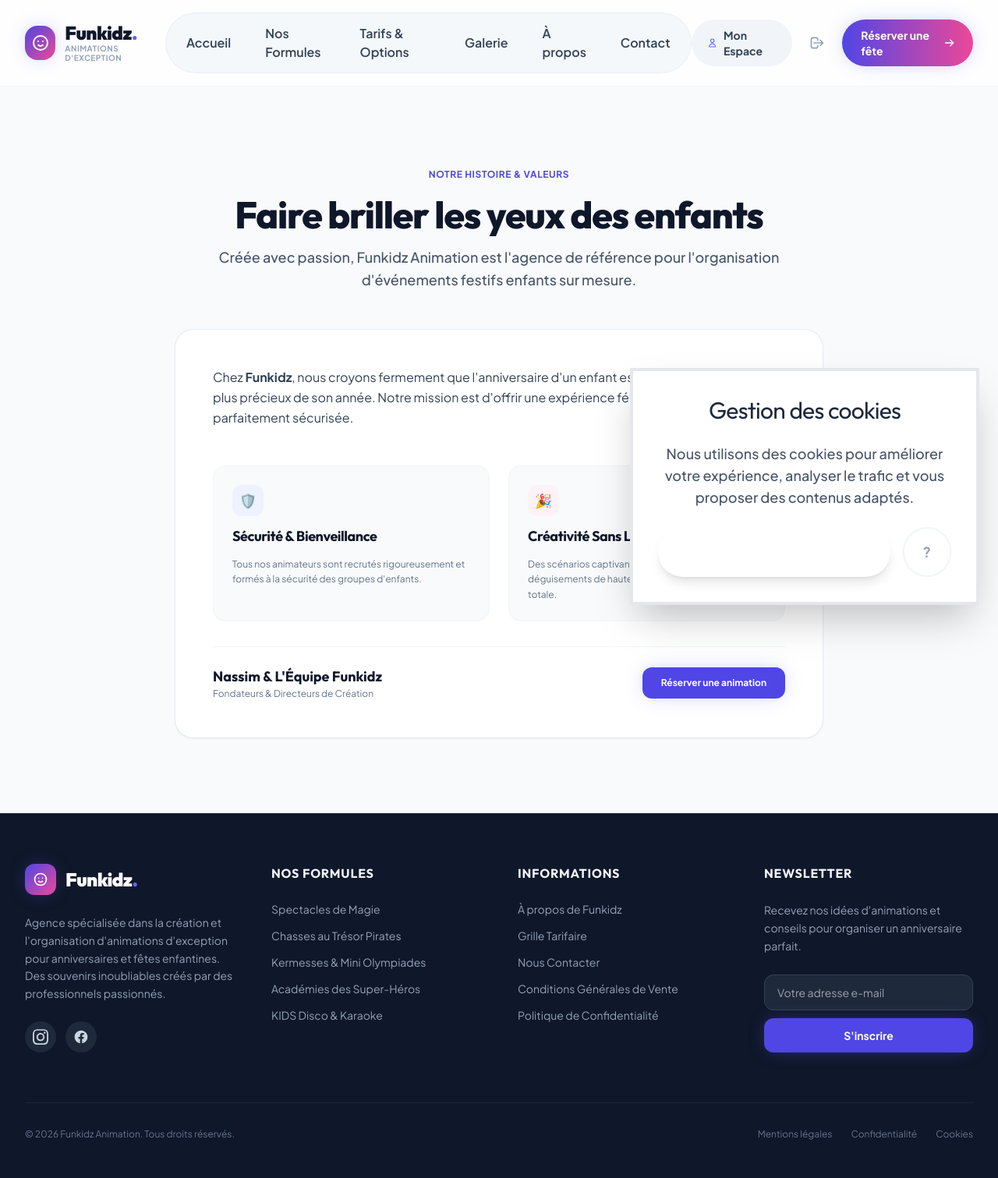
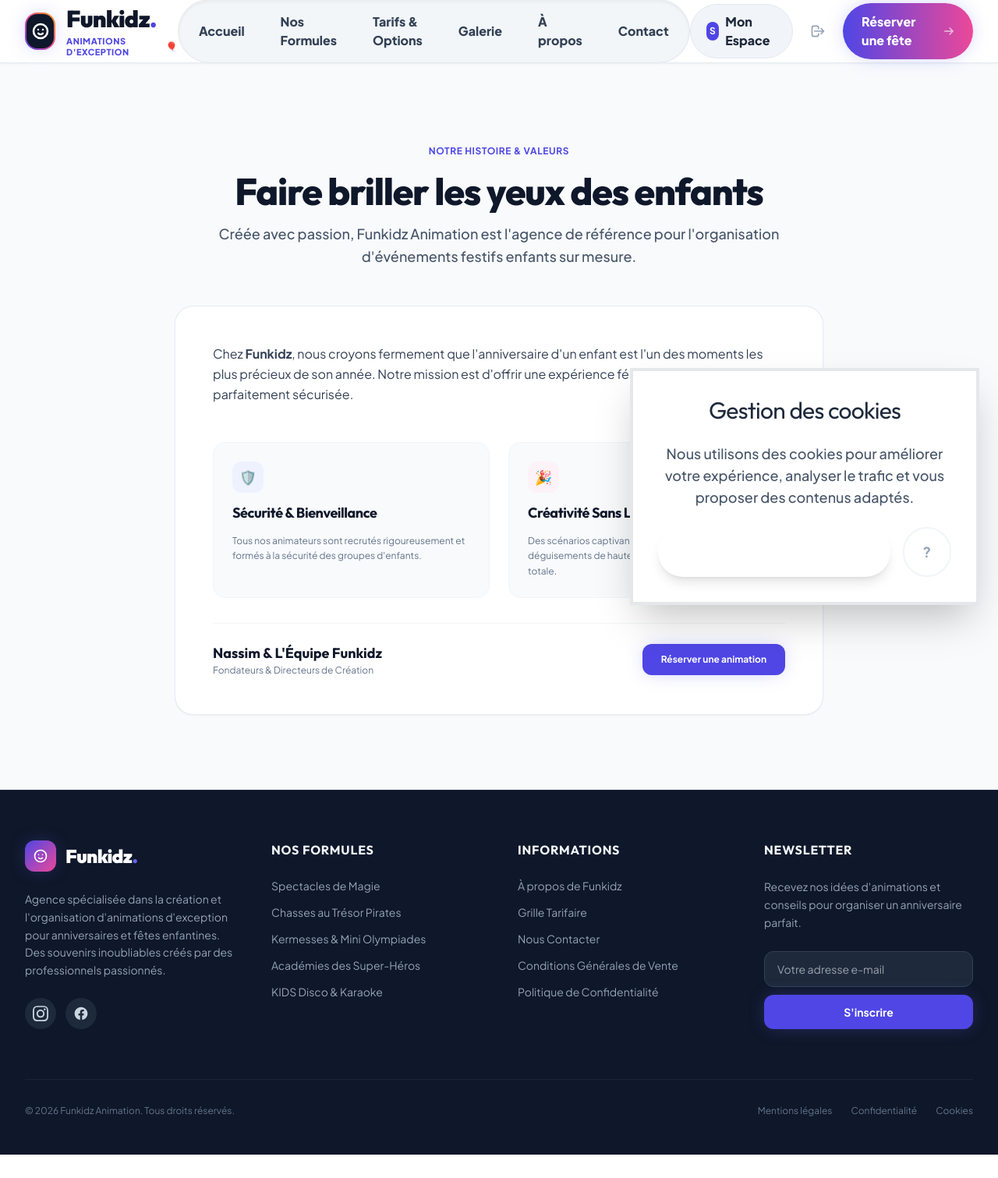
Before and after one commit to nassim2389/Funkidz-animation-, a Django app: page /about/ in a window 1280 px wide. Shown: the whole page at 78% size. After the commit the page ends 1481 px from the top, so only its background shows below. Run offline with Django 5.2, Linux system fonts and the light colour scheme; the visitor is signed in with stand-in values (Sample User, id 1); parts of the project's set-up code (start-up, migrations or seed data) failed here and were passed over; some libraries are stand-ins or nearby versions.

Commit message:
style: overhaul main navbar design with glassmorphism floating bar, vibrant buttons, and enhanced typography

```diff
--- a/templates/includes/navbar.html
+++ b/templates/includes/navbar.html
@@ -1,77 +1,105 @@
-<nav class="sticky top-0 z-50 transition-all duration-300"
-     :class="atTop ? 'bg-white/80 backdrop-blur-md border-b border-slate-100 py-4' : 'glass-panel shadow-glass py-3 border-b border-slate-200/80'"
+<nav class="sticky top-0 z-50 transition-all duration-300 bg-white/90 backdrop-blur-xl border-b border-slate-200/80 shadow-sm"
      x-data="{ isOpen: false }">
     <div class="max-w-7xl mx-auto px-4 sm:px-6 lg:px-8">
-        <div class="flex justify-between items-center">
+        <div class="flex justify-between items-center h-20">
 
-            <!-- Logo -->
-            <a href="{% url 'home' %}" class="flex items-center gap-3 group">
-                <div class="w-11 h-11 rounded-2xl gradient-bg flex items-center justify-center text-white shadow-glow group-hover:rotate-6 transition-transform duration-300">
-                    <svg class="w-6 h-6" fill="none" stroke="currentColor" viewBox="0 0 24 24"><path stroke-linecap="round" stroke-linejoin="round" stroke-width="2" d="M14.828 14.828a4 4 0 01-5.656 0M9 10h.01M15 10h.01M21 12a9 9 0 11-18 0 9 9 0 0118 0z"/></svg>
+            <!-- Brand Logo -->
+            <a href="{% url 'home' %}" class="flex items-center gap-3.5 group">
+                <div class="w-12 h-12 rounded-2xl bg-gradient-to-tr from-brand-600 via-accent-pink to-accent-amber p-0.5 shadow-glow group-hover:scale-105 group-hover:rotate-3 transition duration-300">
+                    <div class="w-full h-full bg-slate-900 rounded-[14px] flex items-center justify-center text-white">
+                        <svg class="w-6 h-6 text-brand-400 group-hover:text-accent-pink transition" fill="none" stroke="currentColor" viewBox="0 0 24 24"><path stroke-linecap="round" stroke-linejoin="round" stroke-width="2.5" d="M14.828 14.828a4 4 0 01-5.656 0M9 10h.01M15 10h.01M21 12a9 9 0 11-18 0 9 9 0 0118 0z"/></svg>
+                    </div>
                 </div>
                 <div class="flex flex-col">
-                    <span class="text-2xl font-black font-heading tracking-tight text-slate-900 leading-none">
-                        Funkidz<span class="text-brand-500">.</span>
+                    <span class="text-2xl sm:text-3xl font-black font-heading tracking-tight text-slate-900 leading-none">
+                        Funkidz<span class="text-brand-600">.</span>
                     </span>
-                    <span class="text-[10px] font-bold text-slate-400 tracking-wider uppercase leading-tight mt-0.5">Animations d'exception</span>
+                    <span class="text-[11px] font-extrabold text-brand-600 tracking-wider uppercase leading-tight mt-1 flex items-center gap-1">
+                        <span>Animations d'exception</span>
+                        <span class="text-xs">🎈</span>
+                    </span>
                 </div>
             </a>
 
-            <!-- Desktop Navigation -->
-            <div class="hidden md:flex items-center gap-1 bg-slate-100/70 p-1.5 rounded-full border border-slate-200/50">
-                <a href="{% url 'home' %}" class="px-5 py-2 text-base font-semibold rounded-full transition-all duration-200 text-slate-700 hover:text-brand-600 hover:bg-white">Accueil</a>
-                <a href="{% url 'services-web' %}" class="px-5 py-2 text-base font-semibold rounded-full transition-all duration-200 text-slate-700 hover:text-brand-600 hover:bg-white">Nos Formules</a>
-                <a href="{% url 'pricing' %}" class="px-5 py-2 text-base font-semibold rounded-full transition-all duration-200 text-slate-700 hover:text-brand-600 hover:bg-white">Tarifs & Options</a>
-                <a href="{% url 'gallery' %}" class="px-5 py-2 text-base font-semibold rounded-full transition-all duration-200 text-slate-700 hover:text-brand-600 hover:bg-white">Galerie</a>
-                <a href="{% url 'about' %}" class="px-5 py-2 text-base font-semibold rounded-full transition-all duration-200 text-slate-700 hover:text-brand-600 hover:bg-white">À propos</a>
-                <a href="{% url 'contact' %}" class="px-5 py-2 text-base font-semibold rounded-full transition-all duration-200 text-slate-700 hover:text-brand-600 hover:bg-white">Contact</a>
+            <!-- Central Pill Navigation Links -->
+            <div class="hidden lg:flex items-center gap-1.5 bg-slate-100/90 p-1.5 rounded-full border border-slate-200/80 shadow-inner">
+                <a href="{% url 'home' %}"
+                   class="px-5 py-2.5 text-base font-extrabold rounded-full transition-all duration-200 text-slate-700 hover:text-brand-600 hover:bg-white hover:shadow-sm">
+                    Accueil
+                </a>
+                <a href="{% url 'services-web' %}"
+                   class="px-5 py-2.5 text-base font-extrabold rounded-full transition-all duration-200 text-slate-700 hover:text-brand-600 hover:bg-white hover:shadow-sm">
+                    Nos Formules
+                </a>
+                <a href="{% url 'pricing' %}"
+                   class="px-5 py-2.5 text-base font-extrabold rounded-full transition-all duration-200 text-slate-700 hover:text-brand-600 hover:bg-white hover:shadow-sm">
+                    Tarifs & Options
+                </a>
+                <a href="{% url 'gallery' %}"
+                   class="px-5 py-2.5 text-base font-extrabold rounded-full transition-all duration-200 text-slate-700 hover:text-brand-600 hover:bg-white hover:shadow-sm">
+                    Galerie
+                </a>
+                <a href="{% url 'about' %}"
+                   class="px-5 py-2.5 text-base font-extrabold rounded-full transition-all duration-200 text-slate-700 hover:text-brand-600 hover:bg-white hover:shadow-sm">
+                    À propos
+                </a>
+                <a href="{% url 'contact' %}"
+                   class="px-5 py-2.5 text-base font-extrabold rounded-full transition-all duration-200 text-slate-700 hover:text-brand-600 hover:bg-white hover:shadow-sm">
+                    Contact
+                </a>
             </div>
 
-            <!-- Auth & Reservation Actions -->
-            <div class="hidden lg:flex items-center gap-3">
+            <!-- Action Buttons: Connexion & Réserver une fête -->
+            <div class="hidden xl:flex items-center gap-3">
                 {% if user.is_authenticated %}
-                    <a href="{% url 'dashboard' %}" class="px-5 py-2.5 text-sm font-bold text-slate-700 hover:text-brand-600 bg-slate-100 hover:bg-slate-200/80 rounded-full transition-all duration-200 flex items-center gap-2">
-                        <svg class="w-4 h-4 text-brand-500" fill="none" stroke="currentColor" viewBox="0 0 24 24"><path stroke-linecap="round" stroke-linejoin="round" stroke-width="2" d="M16 7a4 4 0 11-8 0 4 4 0 018 0zM12 14a7 7 0 00-7 7h14a7 7 0 00-7-7z"/></svg>
-                        Mon Espace
+                    <a href="{% url 'dashboard' %}" class="px-5 py-2.5 text-base font-extrabold text-slate-800 hover:text-brand-600 bg-slate-100 hover:bg-slate-200/80 rounded-full transition duration-200 flex items-center gap-2 border border-slate-200">
+                        <div class="w-6 h-6 rounded-full bg-brand-600 text-white flex items-center justify-center text-xs font-bold">
+                            {{ user.first_name|default:user.email|slice:":1"|upper }}
+                        </div>
+                        <span>Mon Espace</span>
                     </a>
                     <form action="{% url 'logout' %}" method="post" class="inline">
                         {% csrf_token %}
-                        <button type="submit" class="p-2.5 text-slate-400 hover:text-rose-500 rounded-full hover:bg-rose-50 transition duration-200" title="Déconnexion">
+                        <button type="submit" class="p-2.5 text-slate-400 hover:text-rose-600 rounded-full hover:bg-rose-50 transition duration-200" title="Déconnexion">
                             <svg class="w-5 h-5" fill="none" stroke="currentColor" viewBox="0 0 24 24"><path stroke-linecap="round" stroke-linejoin="round" stroke-width="2" d="M17 16l4-4m0 0l-4-4m4 4H7m6 4v1a3 3 0 01-3 3H6a3 3 0 01-3-3V7a3 3 0 013-3h4a3 3 0 013 3v1"/></svg>
                         </button>
                     </form>
                 {% else %}
-                    <a href="{% url 'login' %}" class="px-5 py-2.5 text-sm font-bold text-slate-700 hover:text-brand-600 rounded-full hover:bg-slate-100 transition duration-200">Connexion</a>
+                    <a href="{% url 'login' %}" class="px-5 py-2.5 text-base font-extrabold text-slate-800 hover:text-brand-600 bg-slate-100/80 hover:bg-slate-200/80 rounded-full transition duration-200 flex items-center gap-2 border border-slate-200/80">
+                        <svg class="w-4 h-4 text-brand-600" fill="none" stroke="currentColor" viewBox="0 0 24 24"><path stroke-linecap="round" stroke-linejoin="round" stroke-width="2.5" d="M16 7a4 4 0 11-8 0 4 4 0 018 0zM12 14a7 7 0 00-7 7h14a7 7 0 00-7-7z"/></svg>
+                        <span>Connexion</span>
+                    </a>
                 {% endif %}
 
-                <a href="{% url 'booking-wizard' %}" class="px-6 py-2.5 bg-gradient-to-r from-brand-600 to-accent-pink text-white font-bold text-sm rounded-full shadow-glow hover:shadow-lg hover:scale-105 active:scale-95 transition-all duration-200 flex items-center gap-2">
+                <a href="{% url 'booking-wizard' %}" class="px-6 py-3 bg-gradient-to-r from-brand-600 via-accent-pink to-accent-amber bg-[length:200%_auto] hover:bg-right text-white font-extrabold text-base rounded-full shadow-glow hover:shadow-xl hover:scale-105 active:scale-95 transition-all duration-500 flex items-center gap-2.5">
                     <span>Réserver une fête</span>
-                    <svg class="w-4 h-4" fill="none" stroke="currentColor" viewBox="0 0 24 24"><path stroke-linecap="round" stroke-linejoin="round" stroke-width="2.5" d="M14 5l7 7m0 0l-7 7m7-7H3"/></svg>
+                    <svg class="w-5 h-5 animate-pulse" fill="none" stroke="currentColor" viewBox="0 0 24 24"><path stroke-linecap="round" stroke-linejoin="round" stroke-width="2.5" d="M14 5l7 7m0 0l-7 7m7-7H3"/></svg>
                 </a>
             </div>
 
             <!-- Mobile Menu Toggle Button -->
-            <button class="md:hidden p-2.5 text-slate-600 hover:text-brand-600 rounded-xl hover:bg-slate-100 transition" @click="isOpen = !isOpen">
-                <svg x-show="!isOpen" class="w-6 h-6" fill="none" stroke="currentColor" viewBox="0 0 24 24"><path stroke-linecap="round" stroke-linejoin="round" stroke-width="2" d="M4 6h16M4 12h16M4 18h16"/></svg>
-                <svg x-show="isOpen" class="w-6 h-6" fill="none" stroke="currentColor" viewBox="0 0 24 24"><path stroke-linecap="round" stroke-linejoin="round" stroke-width="2" d="M6 18L18 6M6 6l12 12"/></svg>
+            <button class="lg:hidden p-3 text-slate-700 hover:text-brand-600 rounded-2xl bg-slate-100 hover:bg-slate-200 transition" @click="isOpen = !isOpen" aria-label="Menu principal">
+                <svg x-show="!isOpen" class="w-7 h-7" fill="none" stroke="currentColor" viewBox="0 0 24 24"><path stroke-linecap="round" stroke-linejoin="round" stroke-width="2.5" d="M4 6h16M4 12h16M4 18h16"/></svg>
+                <svg x-show="isOpen" class="w-7 h-7" fill="none" stroke="currentColor" viewBox="0 0 24 24"><path stroke-linecap="round" stroke-linejoin="round" stroke-width="2.5" d="M6 18L18 6M6 6l12 12"/></svg>
             </button>
         </div>
 
-        <!-- Mobile Menu Overlay -->
-        <div class="md:hidden mt-4 pt-4 pb-6 border-t border-slate-100 space-y-3" x-show="isOpen" x-cloak x-transition>
-            <a href="{% url 'home' %}" class="block px-4 py-3 rounded-xl font-medium text-slate-700 hover:bg-slate-100">Accueil</a>
-            <a href="{% url 'services-web' %}" class="block px-4 py-3 rounded-xl font-medium text-slate-700 hover:bg-slate-100">Nos Formules</a>
-            <a href="{% url 'pricing' %}" class="block px-4 py-3 rounded-xl font-medium text-slate-700 hover:bg-slate-100">Tarifs & Options</a>
-            <a href="{% url 'gallery' %}" class="block px-4 py-3 rounded-xl font-medium text-slate-700 hover:bg-slate-100">Galerie</a>
-            <a href="{% url 'about' %}" class="block px-4 py-3 rounded-xl font-medium text-slate-700 hover:bg-slate-100">À propos</a>
-            <a href="{% url 'contact' %}" class="block px-4 py-3 rounded-xl font-medium text-slate-700 hover:bg-slate-100">Contact</a>
-            <div class="pt-4 space-y-2">
+        <!-- Mobile Navigation Menu Overlay -->
+        <div class="lg:hidden mt-3 pt-4 pb-6 border-t border-slate-200/80 space-y-2 bg-white rounded-3xl p-6 shadow-xl border border-slate-100" x-show="isOpen" x-cloak x-transition>
+            <a href="{% url 'home' %}" class="block px-4 py-3 rounded-2xl font-extrabold text-base text-slate-800 hover:bg-brand-50 hover:text-brand-600 transition">Accueil</a>
+            <a href="{% url 'services-web' %}" class="block px-4 py-3 rounded-2xl font-extrabold text-base text-slate-800 hover:bg-brand-50 hover:text-brand-600 transition">Nos Formules</a>
+            <a href="{% url 'pricing' %}" class="block px-4 py-3 rounded-2xl font-extrabold text-base text-slate-800 hover:bg-brand-50 hover:text-brand-600 transition">Tarifs & Options</a>
+            <a href="{% url 'gallery' %}" class="block px-4 py-3 rounded-2xl font-extrabold text-base text-slate-800 hover:bg-brand-50 hover:text-brand-600 transition">Galerie</a>
+            <a href="{% url 'about' %}" class="block px-4 py-3 rounded-2xl font-extrabold text-base text-slate-800 hover:bg-brand-50 hover:text-brand-600 transition">À propos</a>
+            <a href="{% url 'contact' %}" class="block px-4 py-3 rounded-2xl font-extrabold text-base text-slate-800 hover:bg-brand-50 hover:text-brand-600 transition">Contact</a>
+
+            <div class="pt-4 border-t border-slate-100 space-y-3">
                 {% if user.is_authenticated %}
-                    <a href="{% url 'dashboard' %}" class="block text-center px-4 py-3 bg-slate-100 font-bold text-slate-800 rounded-xl">Mon Espace</a>
+                    <a href="{% url 'dashboard' %}" class="block text-center px-4 py-3.5 bg-slate-100 font-extrabold text-base text-slate-900 rounded-2xl">Mon Espace Client</a>
                 {% else %}
-                    <a href="{% url 'login' %}" class="block text-center px-4 py-3 border border-slate-200 font-bold text-slate-700 rounded-xl">Connexion</a>
+                    <a href="{% url 'login' %}" class="block text-center px-4 py-3.5 border border-slate-300 font-extrabold text-base text-slate-800 rounded-2xl hover:bg-slate-50 transition">Connexion</a>
                 {% endif %}
-                <a href="{% url 'booking-wizard' %}" class="block text-center px-4 py-3 gradient-bg text-white font-bold rounded-xl shadow-glow">Réserver une fête</a>
+                <a href="{% url 'booking-wizard' %}" class="block text-center px-4 py-3.5 bg-gradient-to-r from-brand-600 to-accent-pink text-white font-extrabold text-base rounded-2xl shadow-glow">Réserver une fête</a>
             </div>
         </div>
     </div>
```
